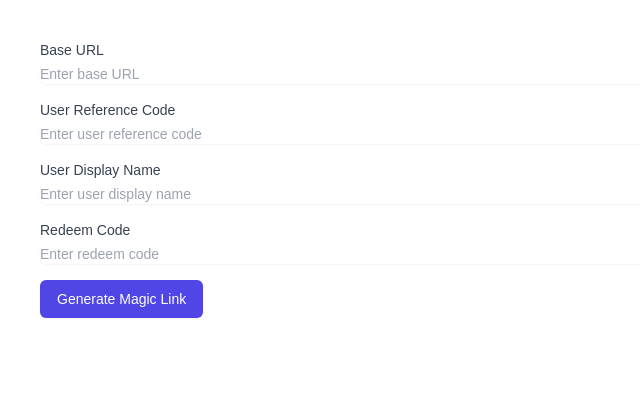
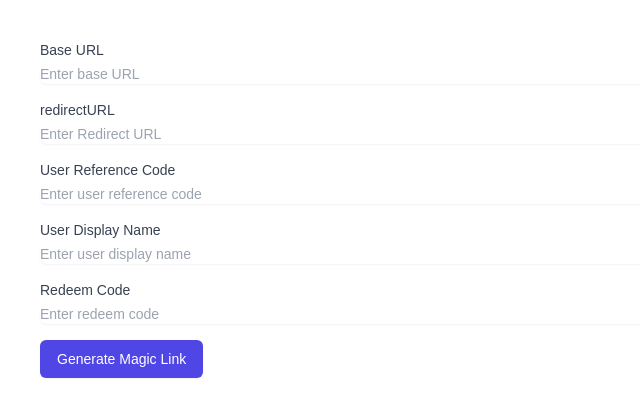
Before and after one commit to kanpech-t/JWT, a Next.js app: page / in a window 1280 px wide. Shown: the top 416 px of the page, without its empty margins (0-640 px from the left). Built offline with nearby package versions, Linux system fonts and the light colour scheme.

Commit message:
feat:add redirect url

```diff
--- a/app/page.tsx
+++ b/app/page.tsx
@@ -8,6 +8,7 @@ export default function Home() {
   const [userRefCode, setUserRefCode] = useState("");
   const [userDisplayName, setUserDisplayName] = useState("");
   const [redeemCode, setRedeemCode] = useState("");
+  const [redirectURL, setRedirctURL] = useState("");
   const [magicLink, setMagicLink] = useState<string | null>(null);
   const [isPending, setIsPending] = useState(false);
 
@@ -21,7 +22,11 @@ export default function Home() {
         userDisplayName,
         redeemCode,
       });
-      setMagicLink(baseUrl + link);
+      setMagicLink(
+        baseUrl +
+          link +
+          (redirectURL !== "" ? `&redirectURL=${redirectURL}` : "")
+      );
     } catch (error) {
       console.error("Error generating magic link:", error);
     } finally {
@@ -48,7 +53,22 @@ export default function Home() {
             className="mt-1 block w-full rounded-md border-gray-300 shadow-sm focus:border-indigo-500 focus:ring-indigo-500 sm:text-sm"
           />
         </div>
-
+        <div>
+          <label
+            htmlFor="redirectURL"
+            className="block text-sm font-medium text-gray-700"
+          >
+            redirectURL
+          </label>
+          <input
+            type="text"
+            id="redirectURL"
+            value={baseUrl}
+            onChange={(e) => setRedirctURL(e.target.value)}
+            placeholder="Enter Redirect URL"
+            className="mt-1 block w-full rounded-md border-gray-300 shadow-sm focus:border-indigo-500 focus:ring-indigo-500 sm:text-sm"
+          />
+        </div>
         <div>
           <label
             htmlFor="userRefCode"
```
